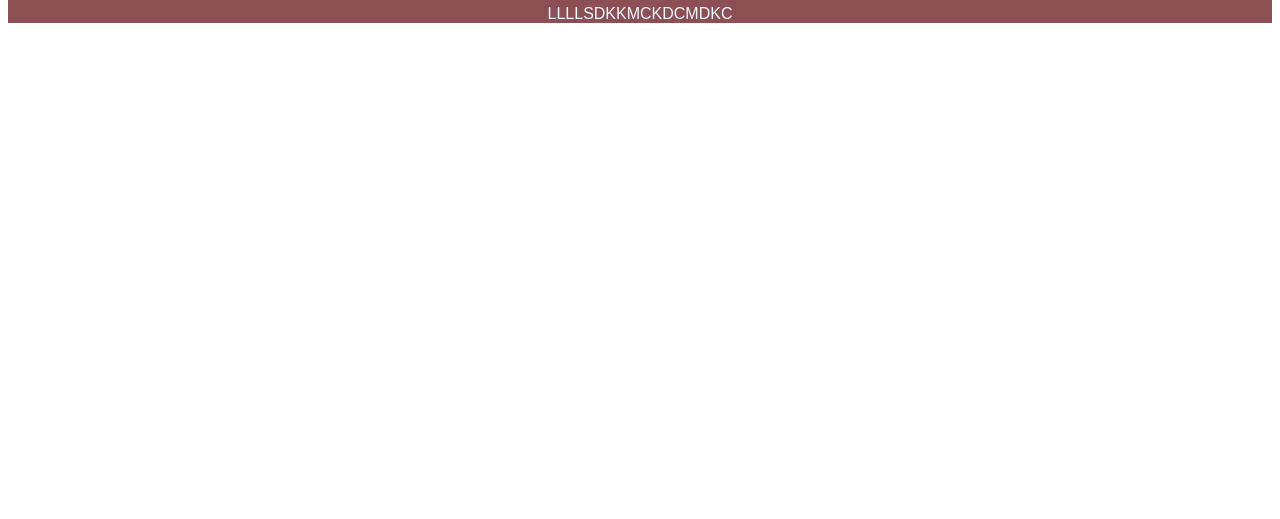
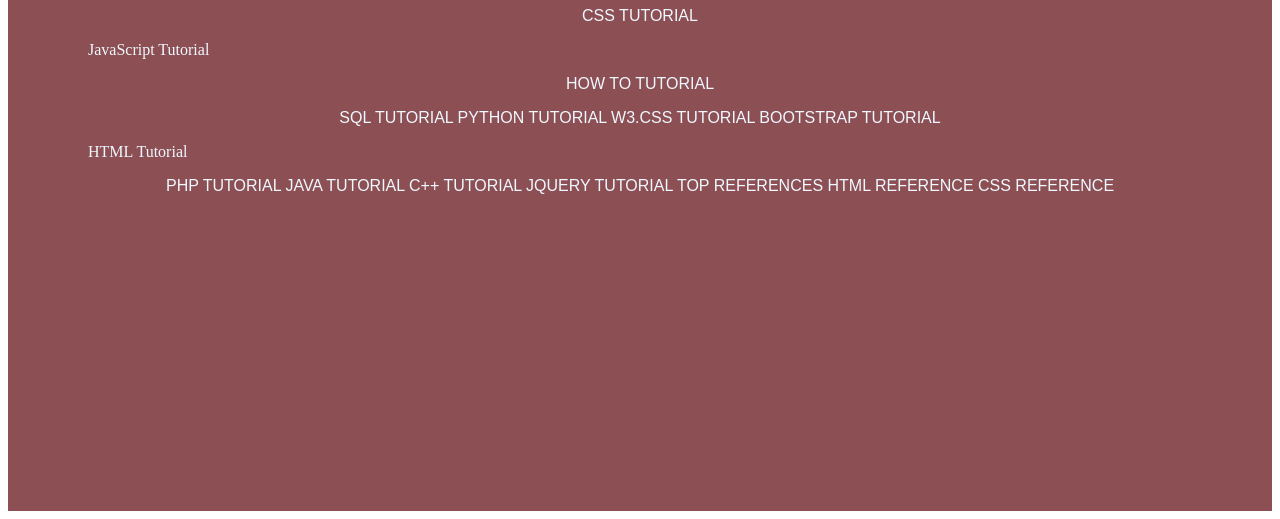
Before and after one commit to kakanyero/express-js, a website: page TRY.html in a window 1280 px wide. Shown: the part 422-941 px from the top of the page. Before the commit the page ends 800 px from the top, so only its background shows below. Drawn offline with Linux system fonts and the light colour scheme.

Commit message:
little modifications

```diff
--- a/TRY.html
+++ b/TRY.html
@@ -20,10 +20,20 @@
         </div>
     </section>
     <footer class="footer">
-        <p>llllsdkkmckdcmdkc</p>
-        <p>llllsdkkmckdcmdkc</p>
-        <p>llllsdkkmckdcmdkc</p>
-        <p>llllsdkkmckdcmdkc</p>
+        <h1>Top Tutorials</h1>
+        <p>CSS Tutorial</p>JavaScript Tutorial<p>How To Tutorial</p>
+        <p>
+            SQL Tutorial
+            Python Tutorial
+            W3.CSS Tutorial
+            Bootstrap Tutorial
+        </p>HTML Tutorial<p> PHP Tutorial
+            Java Tutorial
+            C++ Tutorial
+            jQuery Tutorial
+            Top References
+            HTML Reference
+            CSS Reference</p>
     </footer>
 </body>
 </html>
--- a/try.css
+++ b/try.css
@@ -36,5 +36,8 @@
     background-color: rgb(140, 79, 84);
     border-top-left-radius: 20px;
     border-top-right-radius: 20px;
+    padding: 40px 80px 300px 80px;
+    max-width: 1400px;
+    margin: auto;
 
 }
```
